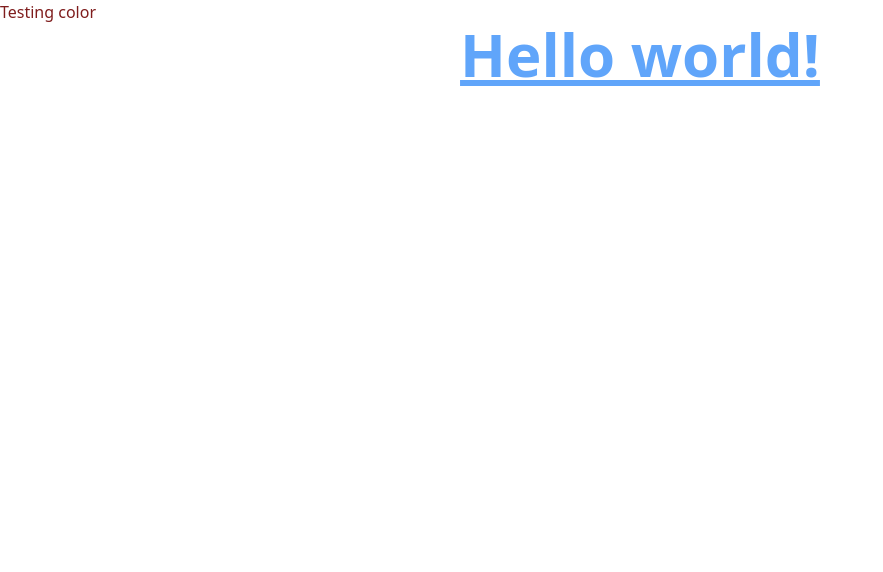
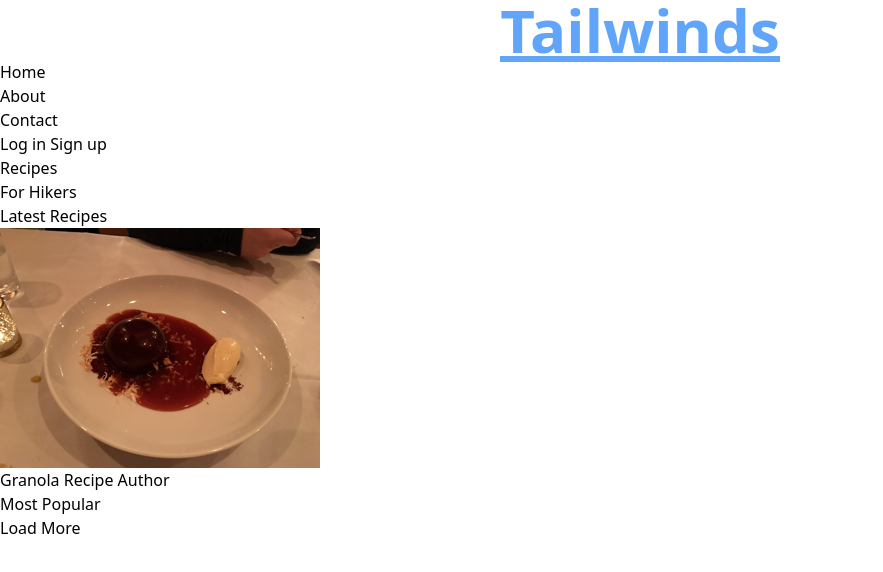
Before and after one commit to AndrewYoung72/tailwind-learning-awy, a website: page src/index.html in a window 1280 px wide. Shown: the whole page, without its empty margins (0-883 px from the left). Drawn offline with Linux system fonts and the light colour scheme.

Commit message:
added images and building html

```diff
--- a/src/index.html
+++ b/src/index.html
@@ -4,13 +4,72 @@
   <meta charset="UTF-8">
   <meta name="viewport" content="width=device-width, initial-scale=1.0">
   <link href="../dist/output.css" rel="stylesheet">
+  <title>Tailwinds Recipes Excercise</title>
 </head>
 <body>
+
   <div>
-    <p class="text-red-900">Testing color</p>
+    <div>
+      <nav>
+        <div>
+          <h1 class="text-6xl font-bold text-center underline text-blue-400">
+            <a href="/">Tailwinds</a>
+          </h1>
+        </div>
+          <ul>
+            <li>
+              <a href="#">
+                <span >Home</span>
+              </a>
+            </li>
+            <li>
+              <a href="#">
+                <span>About</span>
+              </a>
+            </li>
+            <li>
+              <a href="#">
+                <span>Contact</span>
+              </a>
+            </li>
+          </ul>
+      </nav>
+    </div>
+<!-- end navbar -->
+    <main>
+      <div>
+        <a href="#">Log in</a>
+        <a href="#">Sign up</a>
+      </div>
+      <header>
+        <h2>Recipes</h2>
+        <h3>For Hikers</h3>
+      </header>
+
+      <div>
+        <h4>Latest Recipes</h4>
+
+        <div>
+          <!-- cards go here -->
+          <div>
+            <img src="./img/cerulean Small.png" alt="Cerulean Dessert">
+            <div>
+              <span>Granola</span>
+              <span>Recipe Author</span>
+            </div>
+          </div>
+        </div>
+
+        <h4>Most Popular</h4>
+        <div>
+          <!-- cards go here -->
+        </div>
+
+        <div>
+          <div>Load More</div>
+        </div>
+      </div>
+    </main>
   </div>
-  <h1 class=" text-6xl font-bold text-center underline text-blue-400">
-    Hello world!
-  </h1>
 </body>
 </html>
```
Also changed, not shown: dist/output.css, src/img/cerulean Small.png (added), 3 other files.
